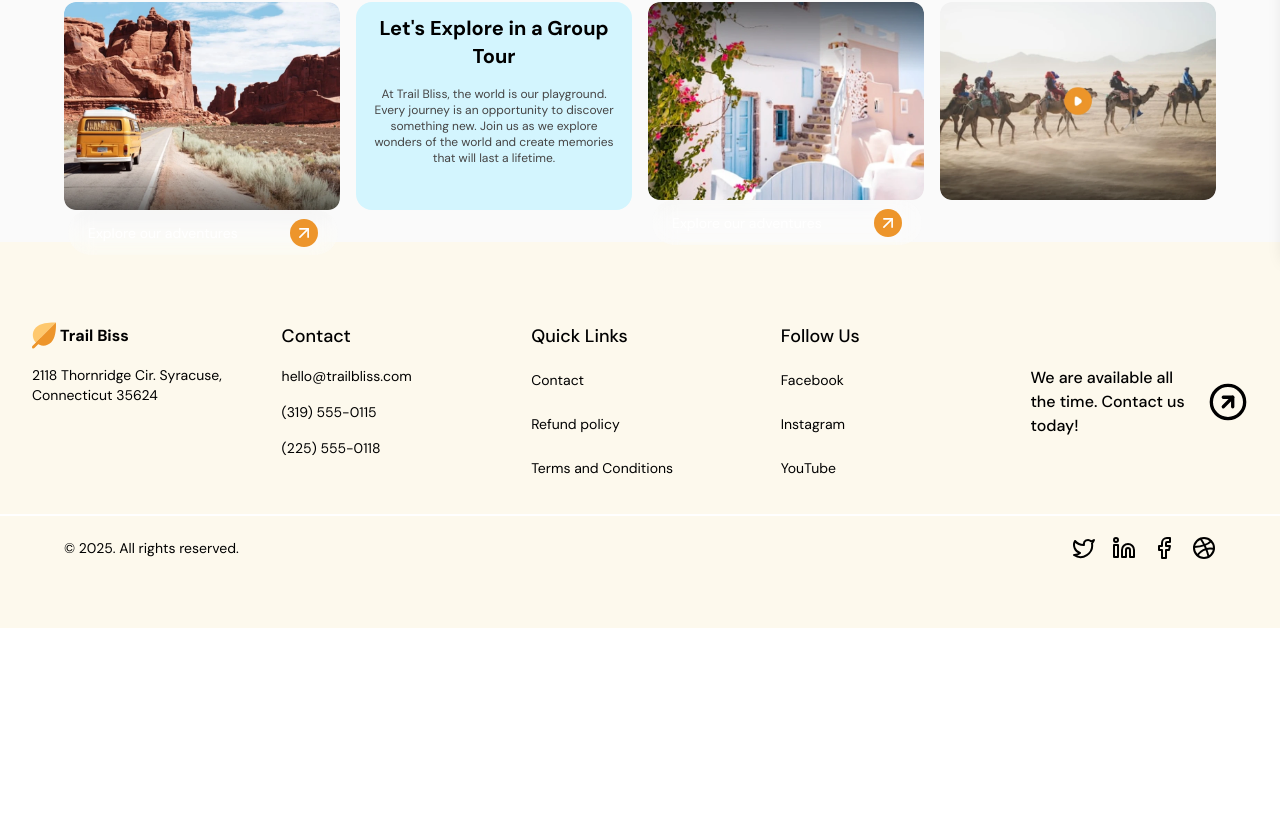
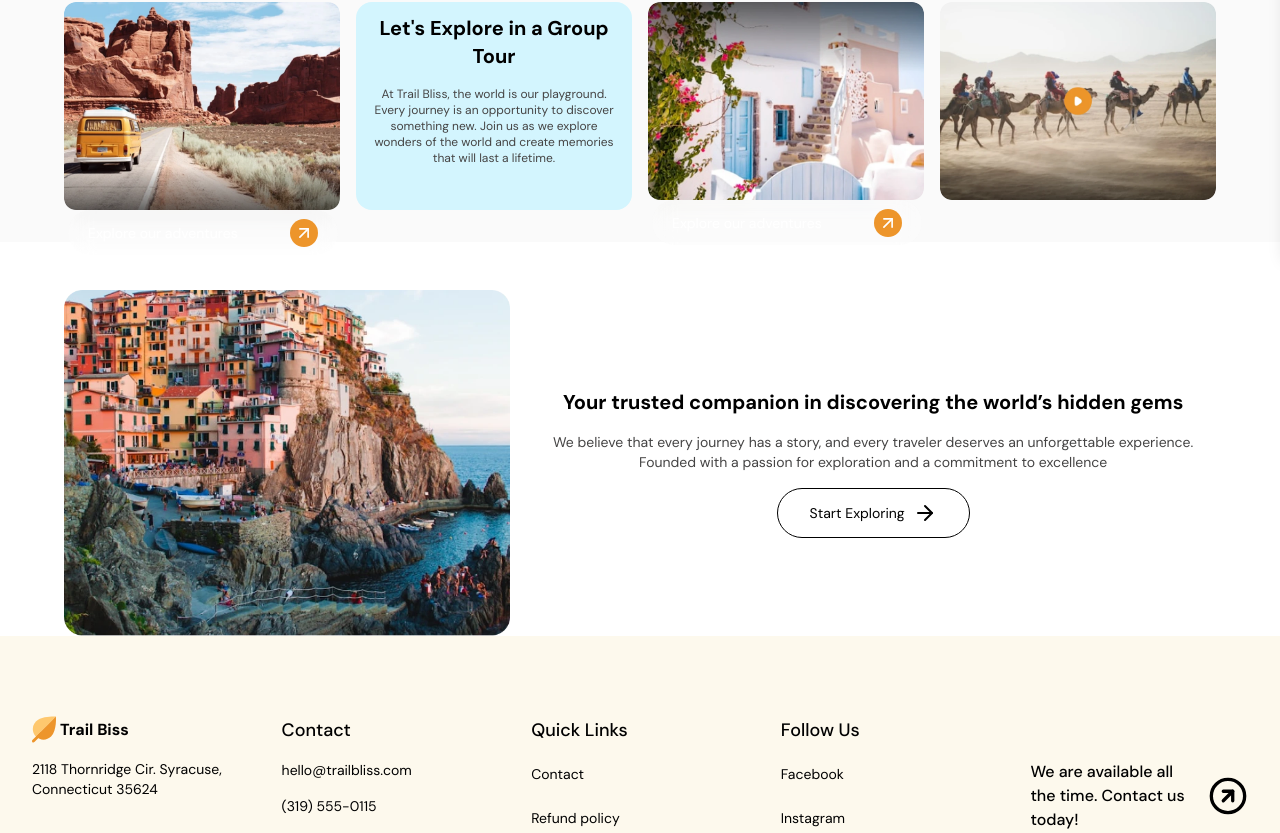
Before and after one commit to abolfazltalebi/trialBiss.com, a React (Vite) app: page / in a window 1280 px wide. Shown: the part 546-1379 px from the top of the page. Before the commit the page ends 1174 px from the top, so only its background shows below. Built offline with nearby package versions, Linux system fonts and the light colour scheme.

Commit message:
some changes and add truest section and more...

```diff
--- a/src/components/Button.jsx
+++ b/src/components/Button.jsx
@@ -12,7 +12,10 @@ function checkVariant(variant) {
     return "px-6 py-3 rounded-full text-black text-sm border border transition-all duration-300 hover:px-10 ";
   }
   if (variant === "heroSection") {
-    return "bg-black text-white px-8 py-3 rounded-full m-auto text-sm flex items-center gap-2";
+    return "bg-black text-white px-8 py-3 rounded-full m-auto text-sm flex items-center gap-2 transition-all hover:px-12 hover:scale-105 duration-500";
+  }
+  if (variant === "TruestButton") {
+    return "border text-black px-8 py-3 rounded-full m-auto text-sm flex items-center gap-2 transition-all hover:px-12 hover:scale-105 duration-500";
   }
   if (variant === "moreSection") {
     return "bg-white  text-[#0179B4]  flex items-center justify-center px-6 py-3 rounded-xl text-sm gap-2";
--- a/src/pages/Home/Home.jsx
+++ b/src/pages/Home/Home.jsx
@@ -3,12 +3,14 @@ import { ArrowRight, ArrowRightCircle, Play } from "lucide-react";
 import Button from "../../components/Button";
 import HeroSection from "./HeroSection/HeroSection";
 import TravelSection from "./TravelSection/TravelSection";
+import TruestSection from "./TruestSection/TruestSection";
 
 export default function Home() {
   return (
     <>
       <HeroSection />
       <TravelSection />
+      <TruestSection />
     </>
   );
 }
--- a/src/pages/Home/TravelSection/TravelSection.jsx
+++ b/src/pages/Home/TravelSection/TravelSection.jsx
@@ -10,7 +10,7 @@ export default function TravelSection() {
     <section className="bg-[#FAFAFA]">
       <div className="container space-y-8 py-8">
         <TravelHeaderSection />
-        <div className="grid grid-cols-1 sm:grid-cols-4 gap-4">
+        <div className="grid grid-cols-1 sm:grid-cols-2 md:grid-cols-4 gap-4">
           <TraveIImageCard image={image1} overlayPosition="bottom" />
           <TravelInfoCard />
           <TraveIImageCard image={image2} overlayPosition="top" />
--- /dev/null
+++ b/src/pages/Home/TruestSection/TruestSection.jsx
@@ -0,0 +1,11 @@
+import TruestSectionCaption from './TruestSectionCaption'
+import TruestSectionImage from './TruestSectionImage'
+
+export default function TruestSection() {
+  return (
+    <section className='container flex flex-wrap items-center sm:flex-nowrap gap-5'>
+      <TruestSectionImage/>
+      <TruestSectionCaption/>
+    </section>
+  )
+}
--- /dev/null
+++ b/src/pages/Home/TruestSection/TruestSectionCaption.jsx
@@ -0,0 +1,21 @@
+import { ArrowRight } from "lucide-react";
+import Button from "../../../components/Button";
+
+export default function TruestSectionCaption() {
+  return (
+    <div className="space-y-4">
+      <h2 className="text-xl font-bold text-center">
+        Your trusted companion in discovering the world’s hidden gems{" "}
+      </h2>
+      <p className="text-[#454444] text-sm text-center">
+        We believe that every journey has a story, and every traveler deserves
+        an unforgettable experience. Founded with a passion for exploration and
+        a commitment to excellence{" "}
+      </p>
+      <Button variant="TruestButton">
+        Start Exploring
+        <ArrowRight />
+      </Button>
+    </div>
+  );
+}
--- /dev/null
+++ b/src/pages/Home/TruestSection/TruestSectionImage.jsx
@@ -0,0 +1,9 @@
+import trustImage from "@/assets/images/trustImage.webp";
+
+export default function TruestSectionImage() {
+  return (
+    <div>
+      <img src={trustImage} alt="" />
+    </div>
+  );
+}
```
Also changed, not shown: src/assets/images/trustImage.webp (added).
